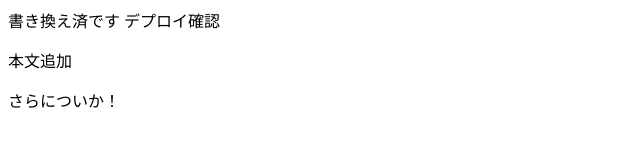
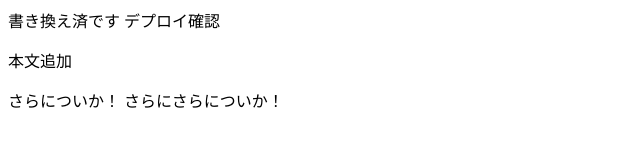
Before and after one commit to Ti-KM/20230421-git_test, a plain HTML site: page index.html in a window 1280 px wide. Shown: the whole page, without its empty margins (0-640 px from the left). Drawn offline with Linux system fonts and the light colour scheme.

Commit message:
さらに追加

```diff
--- a/index.html
+++ b/index.html
@@ -11,5 +11,7 @@
     <p>本文追加</p>
 
     さらについか！
+
+    さらにさらについか！
   </body>
 </html>
```
